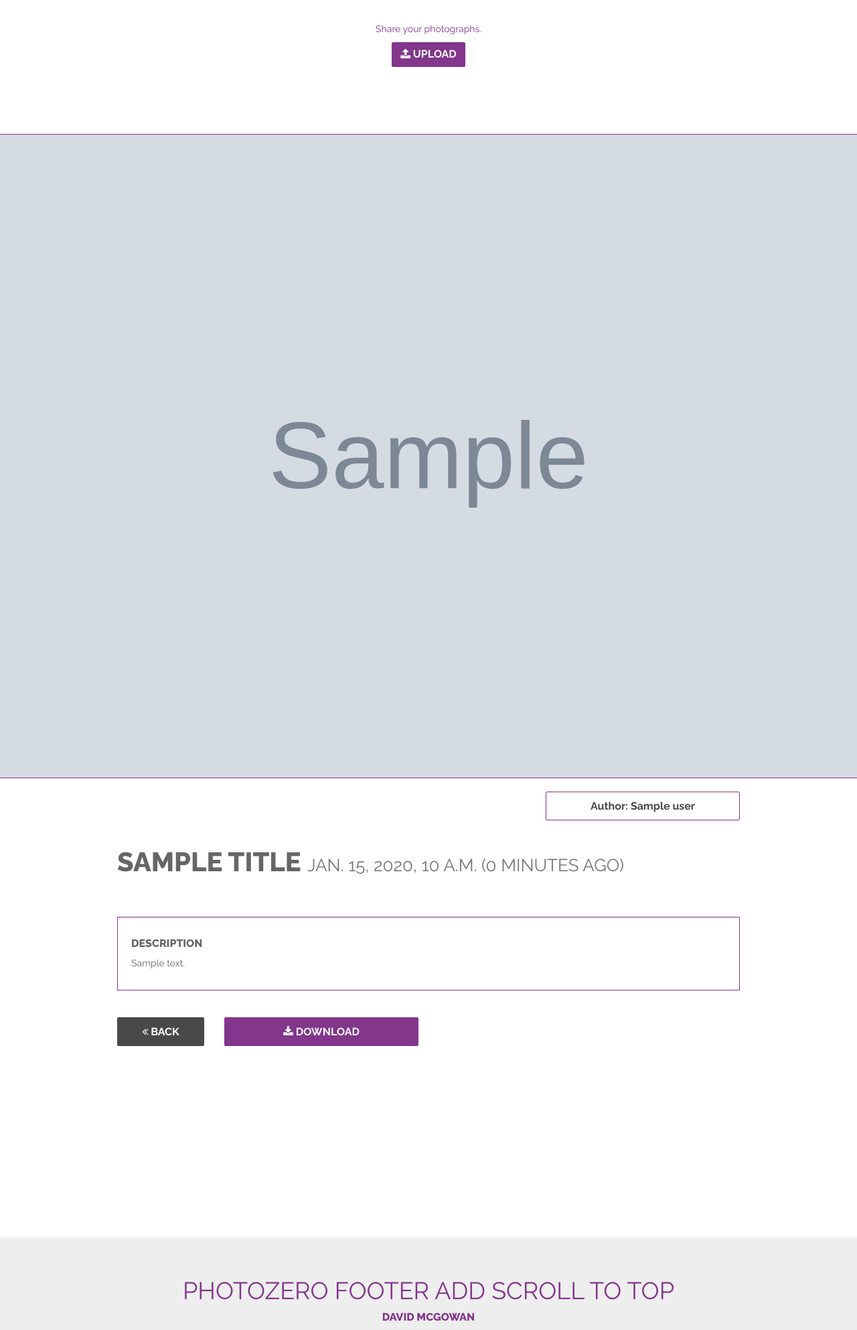
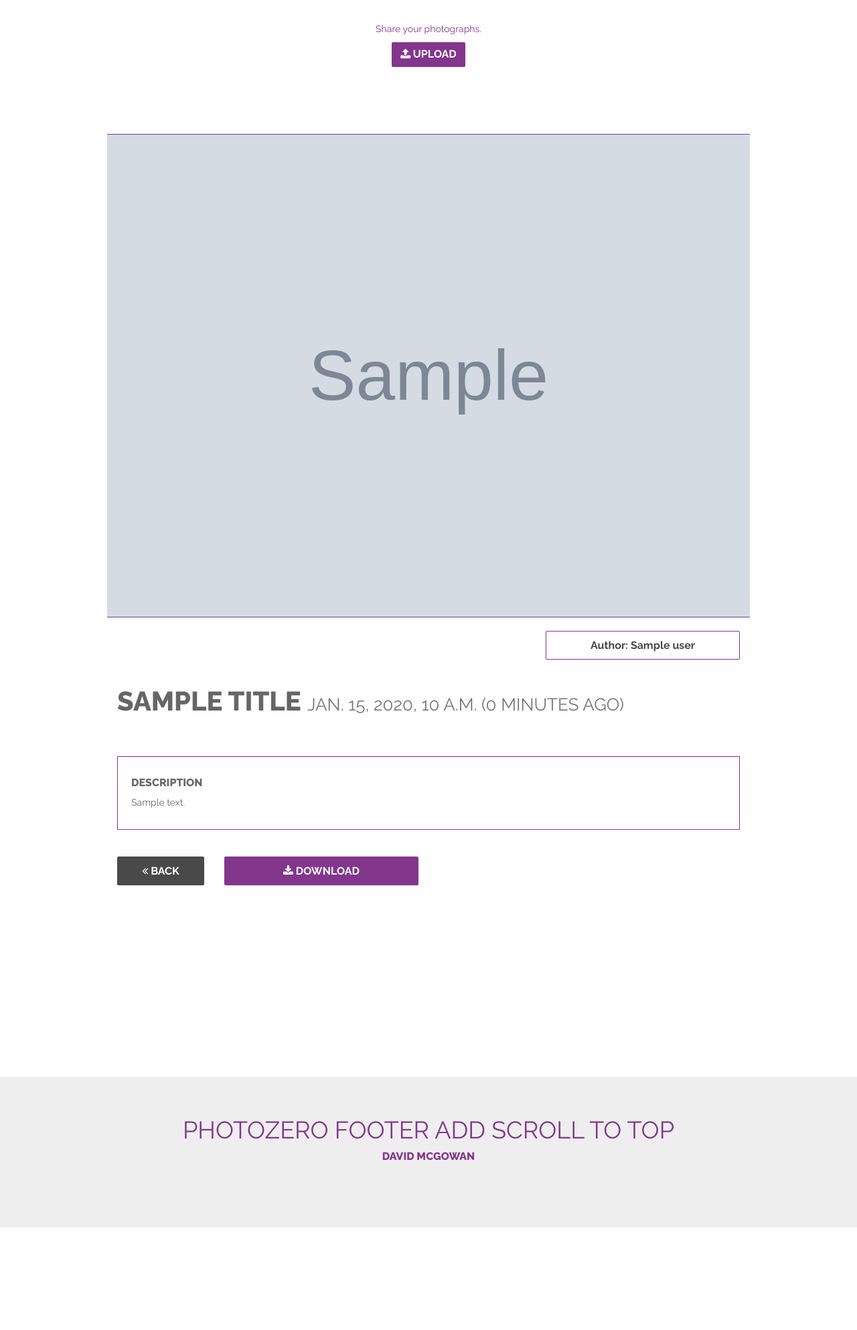
Before and after one commit to davidmcg1985/photozero, a Django app: template timeline/templates/photo_detail.html in a window 1280 px wide. Shown: the part 265-2251 px from the top of the page at 67% size. After the commit the page ends 2098 px from the top, so only its background shows below. Run offline with Django 3.2, Linux system fonts and the light colour scheme; the template is opened without the code that fills it: most values are stand-ins (such as "Sample title", 1, 10 or a date in 2020); grey boxes marked "Sample" are stand-in pictures; parts of the project's set-up code (start-up, migrations or seed data) failed here and were passed over; some libraries are stand-ins or nearby versions.

Commit message:
modified photo_detail.html image width

```diff
--- a/timeline/models.py
+++ b/timeline/models.py
@@ -31,8 +31,8 @@ class Photo(models.Model):
 	image = ProcessedImageField(upload_to=upload_location,
 		null=True,
 		blank=False,
-		#processors=[Transpose(), ResizeToFit(1500, 1000, False)],
-		processors=[Transpose(), ResizeToFit(width=1200)],
+		processors=[Transpose(), ResizeToFit(960, 500, False)],
+		#processors=[Transpose(), ResizeToFit(width=960)],
 		format='JPEG',
 		options={'quality': 50},
 		width_field="width_field",
--- a/timeline/templates/photo_detail.html
+++ b/timeline/templates/photo_detail.html
@@ -25,7 +25,7 @@
   <!-- Photo Detail -->
  	<section id="photoDetail">
 
-	<div class="container-fluid">
+	<div class="container">
 		<div class="row">
 			<div class="photoDetail">
 			{% if instance.image %}
```
